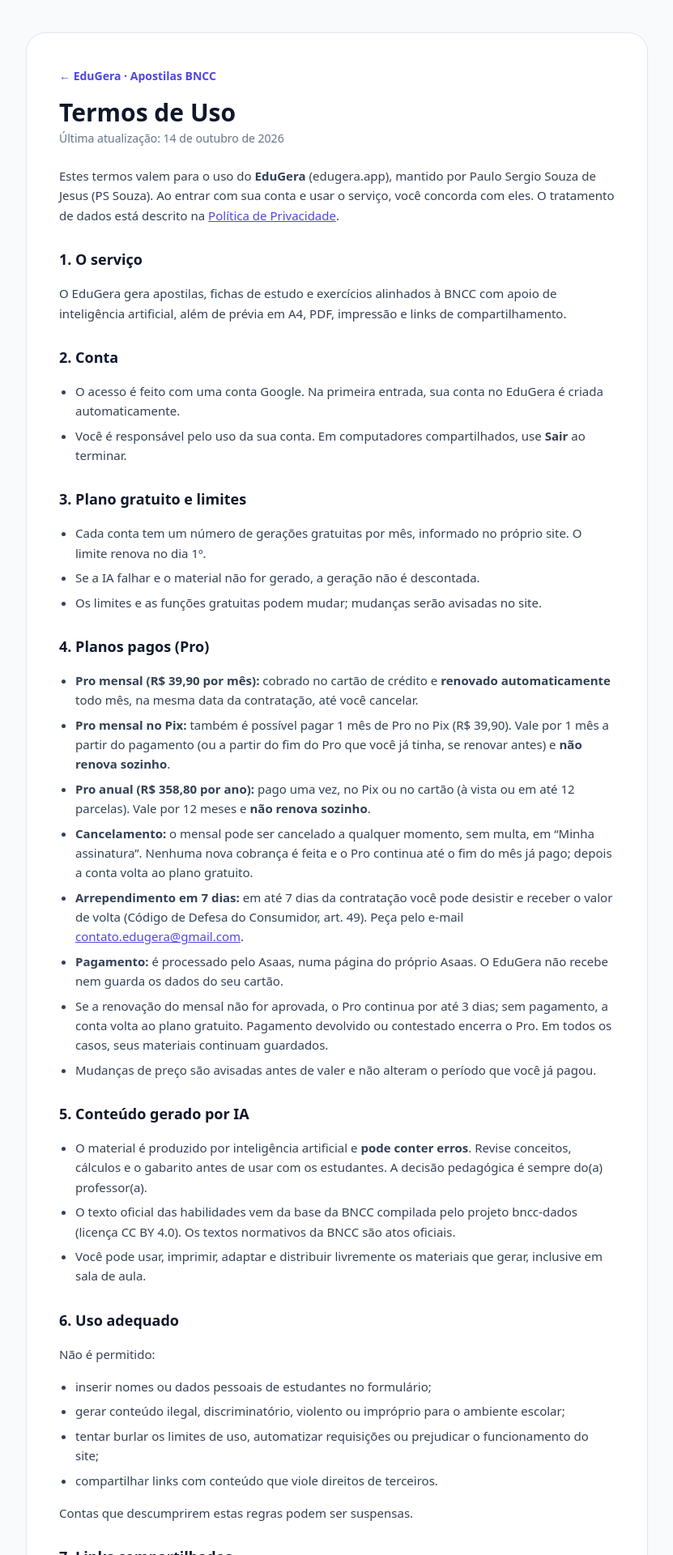
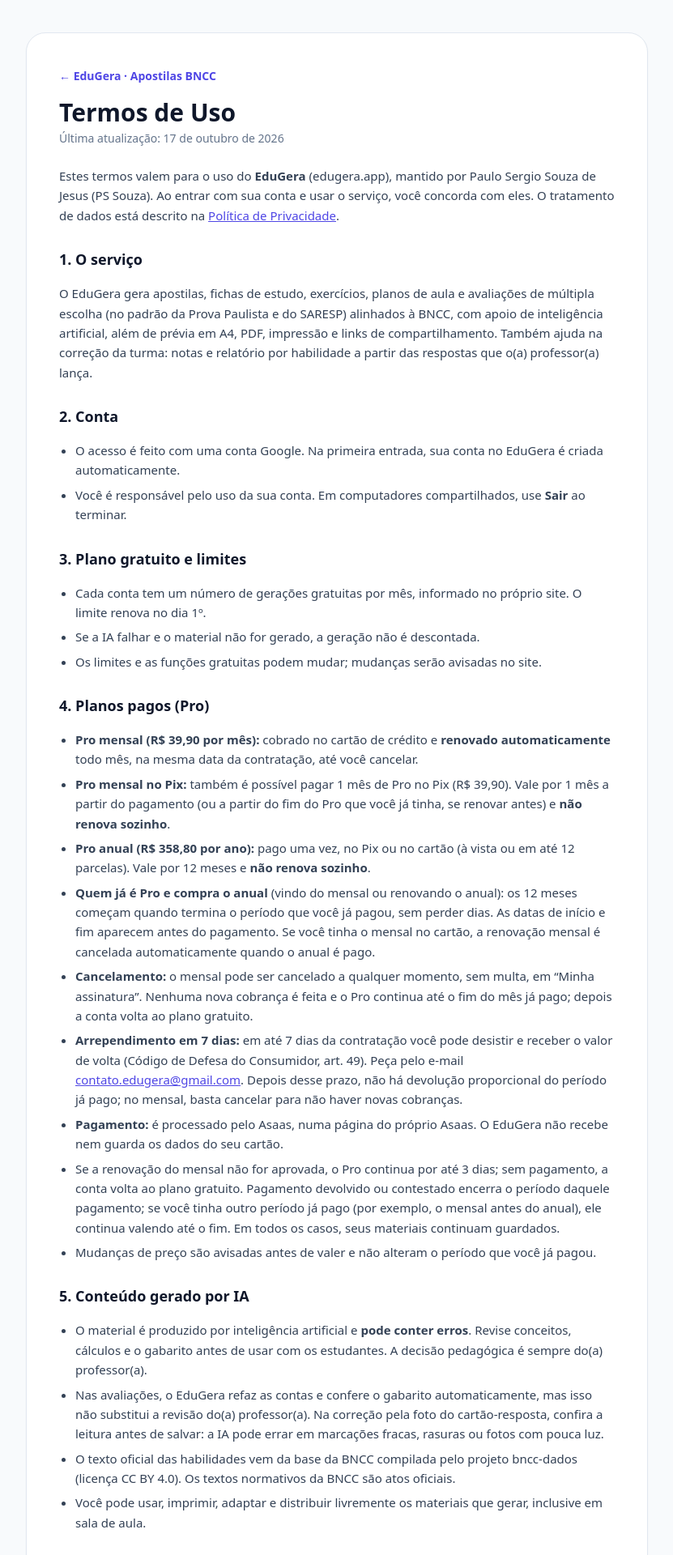
Before and after one commit to PSsouza10/gerador-materiais-didaticos, a Next.js app: page /termos in a window 1280 px wide. Shown: the top 1920 px of the page at 81% size, without its empty margins (224-1055 px from the left). Built offline with nearby package versions, Linux system fonts and the light colour scheme.

Commit message:
Termos e privacidade: avaliação e correção da turma, troca para o anual, estorno por período, prazo de 7 dias, Gemini como fornecedor
Co-Authored-By: Claude Opus 5.5 <noreply@anthropic.com>
Claude-Session: https://claude.ai/code/session_01UCcBcREJFM7AEhEAco3ugv

```diff
--- a/app/privacidade/page.jsx
+++ b/app/privacidade/page.jsx
@@ -67,8 +67,14 @@ export default function PoliticaPrivacidade() {
 
       <H2>4. Dados de estudantes</H2>
       <p>
-        O EduGera não precisa de nenhum dado de alunos. <b>Não escreva nomes ou informações pessoais de estudantes</b> no
-        formulário: o texto das orientações é enviado ao serviço de IA.
+        Para gerar materiais, o EduGera não precisa de nenhum dado de alunos. <b>Não escreva nomes ou informações pessoais de
+        estudantes</b> nos campos de tema, orientações ou observações: esse texto é enviado ao serviço de IA.
+      </p>
+      <p>
+        <b>Correção da turma (Avaliação):</b> os nomes e números dos alunos e as respostas que você lança ficam{" "}
+        <b>só no seu navegador</b> (armazenamento local) e não são enviados ao servidor do EduGera. Na leitura pela foto, a imagem
+        do cartão-resposta é enviada ao serviço de IA apenas para identificar as letras marcadas; o EduGera não guarda a foto, e o
+        nome escrito no cartão não é lido. O relatório em PDF ou planilha é gerado no seu aparelho.
       </p>
 
       <H2>5. Com quem compartilhamos</H2>
@@ -78,9 +84,10 @@ export default function PoliticaPrivacidade() {
         <li><b>Vercel</b>: hospedagem do site e armazenamento das ilustrações, dos links compartilhados, da lista &ldquo;Minhas Apostilas&rdquo; e do contador de uso.</li>
         <li><b>Asaas</b> (Brasil): processamento dos pagamentos dos planos Pro.</li>
         <li><b>OpenAI</b>: geração do texto e da ilustração a partir do que você preencheu. Pela política da API da OpenAI, os dados enviados não são usados para treinar modelos.</li>
+        <li><b>Google (Gemini)</b>: geração e conferência do texto (inclusive quando a OpenAI está indisponível) e leitura da foto do cartão-resposta na correção da turma.</li>
       </Lista>
       <p>
-        Google, Vercel e OpenAI ficam nos Estados Unidos, o que configura transferência internacional de dados. Ela é feita para
+        Google (inclusive o Gemini), Vercel e OpenAI ficam nos Estados Unidos, o que configura transferência internacional de dados. Ela é feita para
         executar o serviço que você pediu e com fornecedores que adotam cláusulas e medidas de proteção compatíveis com a LGPD
         (art. 33).
       </p>
--- a/app/termos/page.jsx
+++ b/app/termos/page.jsx
@@ -20,8 +20,10 @@ export default function TermosDeUso() {
 
       <H2>1. O serviço</H2>
       <p>
-        O EduGera gera apostilas, fichas de estudo e exercícios alinhados à BNCC com apoio de inteligência artificial, além de
-        prévia em A4, PDF, impressão e links de compartilhamento.
+        O EduGera gera apostilas, fichas de estudo, exercícios, planos de aula e avaliações de múltipla escolha (no padrão da
+        Prova Paulista e do SARESP) alinhados à BNCC, com apoio de inteligência artificial, além de prévia em A4, PDF, impressão
+        e links de compartilhamento. Também ajuda na correção da turma: notas e relatório por habilidade a partir das respostas
+        que o(a) professor(a) lança.
       </p>
 
       <H2>2. Conta</H2>
@@ -52,13 +54,19 @@ export default function TermosDeUso() {
           parcelas). Vale por 12 meses e <b>não renova sozinho</b>.
         </li>
         <li>
+          <b>Quem já é Pro e compra o anual</b> (vindo do mensal ou renovando o anual): os 12 meses começam quando termina o
+          período que você já pagou, sem perder dias. As datas de início e fim aparecem antes do pagamento. Se você tinha o mensal
+          no cartão, a renovação mensal é cancelada automaticamente quando o anual é pago.
+        </li>
+        <li>
           <b>Cancelamento:</b> o mensal pode ser cancelado a qualquer momento, sem multa, em &ldquo;Minha assinatura&rdquo;.
           Nenhuma nova cobrança é feita e o Pro continua até o fim do mês já pago; depois a conta volta ao plano gratuito.
         </li>
         <li>
           <b>Arrependimento em 7 dias:</b> em até 7 dias da contratação você pode desistir e receber o valor de volta (Código de
           Defesa do Consumidor, art. 49). Peça pelo e-mail{" "}
-          <a className="text-indigo-600 underline" href={`mailto:${CONTATO}`}>{CONTATO}</a>.
+          <a className="text-indigo-600 underline" href={`mailto:${CONTATO}`}>{CONTATO}</a>. Depois desse prazo, não há devolução
+          proporcional do período já pago; no mensal, basta cancelar para não haver novas cobranças.
         </li>
         <li>
           <b>Pagamento:</b> é processado pelo Asaas, numa página do próprio Asaas. O EduGera não recebe nem guarda os dados do
@@ -66,7 +74,9 @@ export default function TermosDeUso() {
         </li>
         <li>
           Se a renovação do mensal não for aprovada, o Pro continua por até 3 dias; sem pagamento, a conta volta ao plano
-          gratuito. Pagamento devolvido ou contestado encerra o Pro. Em todos os casos, seus materiais continuam guardados.
+          gratuito. Pagamento devolvido ou contestado encerra o período daquele pagamento; se você tinha outro período já pago
+          (por exemplo, o mensal antes do anual), ele continua valendo até o fim. Em todos os casos, seus materiais continuam
+          guardados.
         </li>
         <li>
           Mudanças de preço são avisadas antes de valer e não alteram o período que você já pagou.
@@ -80,6 +90,11 @@ export default function TermosDeUso() {
           antes de usar com os estudantes. A decisão pedagógica é sempre do(a) professor(a).
         </li>
         <li>
+          Nas avaliações, o EduGera refaz as contas e confere o gabarito automaticamente, mas isso não substitui a revisão do(a)
+          professor(a). Na correção pela foto do cartão-resposta, confira a leitura antes de salvar: a IA pode errar em marcações
+          fracas, rasuras ou fotos com pouca luz.
+        </li>
+        <li>
           O texto oficial das habilidades vem da base da BNCC compilada pelo projeto bncc-dados (licença CC BY 4.0). Os textos
           normativos da BNCC são atos oficiais.
         </li>
@@ -89,7 +104,11 @@ export default function TermosDeUso() {
       <H2>6. Uso adequado</H2>
       <p>Não é permitido:</p>
       <Lista>
-        <li>inserir nomes ou dados pessoais de estudantes no formulário;</li>
+        <li>
+          inserir nomes ou dados pessoais de estudantes nos campos enviados à IA (tema, orientações, observações). A exceção é a
+          correção da turma: ali os nomes ficam só no seu navegador, e a foto do cartão-resposta é lida pela IA e descartada. Use
+          esse recurso de acordo com as regras da sua escola ou rede;
+        </li>
         <li>gerar conteúdo ilegal, discriminatório, violento ou impróprio para o ambiente escolar;</li>
         <li>tentar burlar os limites de uso, automatizar requisições ou prejudicar o funcionamento do site;</li>
         <li>compartilhar links com conteúdo que viole direitos de terceiros.</li>
--- a/components/PaginaLegal.jsx
+++ b/components/PaginaLegal.jsx
@@ -2,7 +2,7 @@ import Link from "next/link";
 import { suporteEmail, suporteWhatsapp } from "@/lib/planos";
 
 // Moldura simples e legível para as páginas públicas (privacidade, termos).
-export const ATUALIZADO_EM = "14 de outubro de 2026";
+export const ATUALIZADO_EM = "17 de outubro de 2026";
 export const CONTATO = suporteEmail();
 const WHATSAPP = suporteWhatsapp();
 
```
